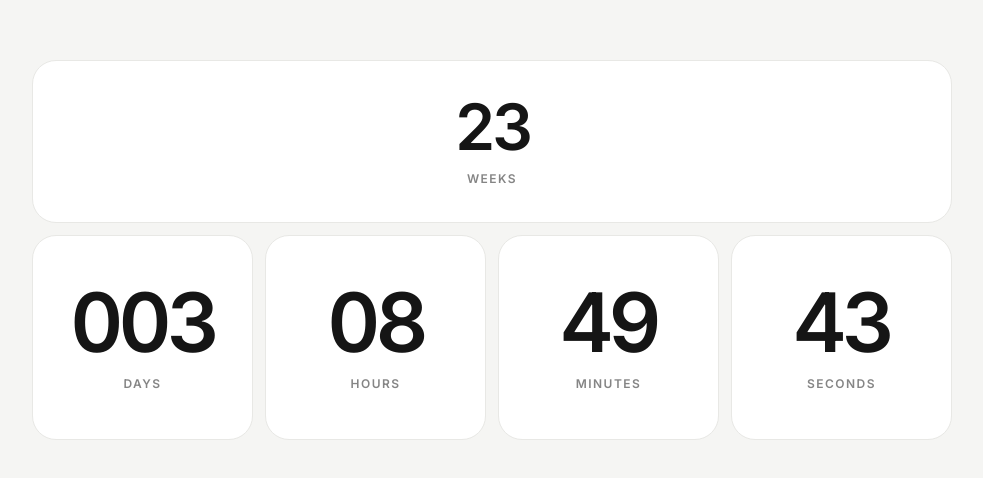
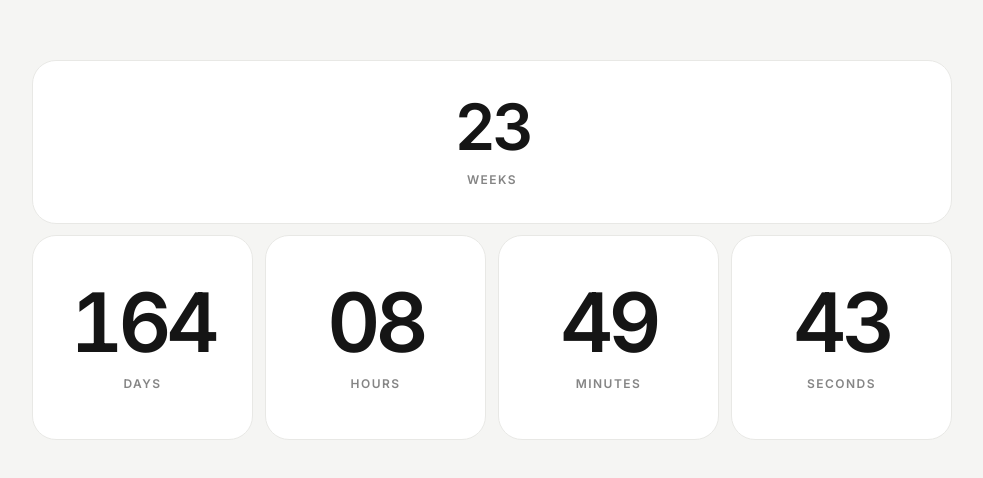
Before and after one commit to Nuugarn/Nub, a plain HTML site: page index.html in a window 1280 px wide. Shown: the part 150-628 px from the top of the page, without its empty margins (148-1131 px from the left). Drawn offline with Linux system fonts and the light colour scheme.

Commit message:
Update countdown day total and add modern tick animations

```diff
--- a/index.html
+++ b/index.html
@@ -15,39 +15,86 @@
     main { width:min(920px,100%); }
     .weeks { margin-bottom:12px; }
     .countdown { display:grid; grid-template-columns:repeat(4,1fr); gap:12px; }
-    .unit { background:var(--card); border:1px solid var(--border); border-radius:24px; padding:clamp(28px,5vw,48px) 16px; text-align:center; }
+    .unit { background:var(--card); border:1px solid var(--border); border-radius:24px; padding:clamp(28px,5vw,48px) 16px; text-align:center; will-change:transform,opacity; }
     .weeks .unit { padding:clamp(24px,4vw,36px) 16px; }
     .number { display:block; font-size:clamp(42px,8vw,82px); line-height:.95; font-weight:600; letter-spacing:-.06em; font-variant-numeric:tabular-nums; }
     .weeks .number { font-size:clamp(36px,6vw,64px); }
     .label { display:block; margin-top:14px; color:var(--muted); font-size:12px; font-weight:600; letter-spacing:.12em; text-transform:uppercase; }
+
+    /* Subtle 2-second transition: soft blink + tiny modern shake. Seconds are intentionally excluded. */
+    .unit.tick { animation: tick 2s cubic-bezier(.22,1,.36,1) both; }
+    @keyframes tick {
+      0%   { opacity:1; transform:translate3d(0,0,0) scale(1); }
+      12%  { opacity:.52; transform:translate3d(-2px,0,0) scale(.997); }
+      24%  { opacity:1; transform:translate3d(2px,0,0) scale(1); }
+      36%  { opacity:.62; transform:translate3d(-1.5px,0,0); }
+      48%  { opacity:1; transform:translate3d(1.5px,0,0); }
+      62%  { opacity:.78; transform:translate3d(-.8px,0,0); }
+      78%  { opacity:.94; transform:translate3d(.4px,0,0); }
+      100% { opacity:1; transform:translate3d(0,0,0) scale(1); }
+    }
+    @media (prefers-reduced-motion: reduce) { .unit.tick { animation:fadeTick 2s ease both; } }
+    @keyframes fadeTick { 0%,100%{opacity:1} 25%{opacity:.55} 50%{opacity:1} 75%{opacity:.7} }
     @media (max-width:640px) { .countdown { grid-template-columns:repeat(2,1fr); gap:10px; } .unit { border-radius:20px; padding:30px 12px; } .weeks .unit { padding:26px 12px; } }
   </style>
 </head>
 <body>
   <main aria-label="Countdown to February 1, 2027">
     <section class="weeks">
-      <div class="unit"><span class="number" id="weeks">00</span><span class="label">Weeks</span></div>
+      <div class="unit" id="weeksCard"><span class="number" id="weeks">00</span><span class="label">Weeks</span></div>
     </section>
     <section class="countdown">
-      <div class="unit"><span class="number" id="days">000</span><span class="label">Days</span></div>
-      <div class="unit"><span class="number" id="hours">00</span><span class="label">Hours</span></div>
-      <div class="unit"><span class="number" id="minutes">00</span><span class="label">Minutes</span></div>
-      <div class="unit"><span class="number" id="seconds">00</span><span class="label">Seconds</span></div>
+      <div class="unit" id="daysCard"><span class="number" id="days">000</span><span class="label">Days</span></div>
+      <div class="unit" id="hoursCard"><span class="number" id="hours">00</span><span class="label">Hours</span></div>
+      <div class="unit" id="minutesCard"><span class="number" id="minutes">00</span><span class="label">Minutes</span></div>
+      <div class="unit" id="secondsCard"><span class="number" id="seconds">00</span><span class="label">Seconds</span></div>
     </section>
   </main>
   <script>
     const target = new Date("2027-02-01T00:00:00+07:00").getTime();
-    const weeksEl=document.getElementById("weeks"), daysEl=document.getElementById("days"), hoursEl=document.getElementById("hours"), minutesEl=document.getElementById("minutes"), secondsEl=document.getElementById("seconds");
-    function updateCountdown(){
-      const remaining=Math.max(0,target-Date.now());
-      const weeks=Math.floor(remaining/604800000);
-      const days=Math.floor((remaining%604800000)/86400000);
-      const hours=Math.floor((remaining%86400000)/3600000);
-      const minutes=Math.floor((remaining%3600000)/60000);
-      const seconds=Math.floor((remaining%60000)/1000);
-      weeksEl.textContent=String(weeks).padStart(2,"0"); daysEl.textContent=String(days).padStart(3,"0"); hoursEl.textContent=String(hours).padStart(2,"0"); minutesEl.textContent=String(minutes).padStart(2,"0"); secondsEl.textContent=String(seconds).padStart(2,"0");
+    const values = {
+      weeks: document.getElementById("weeks"),
+      days: document.getElementById("days"),
+      hours: document.getElementById("hours"),
+      minutes: document.getElementById("minutes"),
+      seconds: document.getElementById("seconds")
+    };
+    const cards = {
+      weeks: document.getElementById("weeksCard"),
+      days: document.getElementById("daysCard"),
+      hours: document.getElementById("hoursCard"),
+      minutes: document.getElementById("minutesCard"),
+      seconds: document.getElementById("secondsCard")
+    };
+    let previous = null;
+
+    function animateChange(unit) {
+      if (unit === "seconds") return;
+      const card = cards[unit];
+      card.classList.remove("tick");
+      void card.offsetWidth;
+      card.classList.add("tick");
     }
-    updateCountdown(); setInterval(updateCountdown,1000);
+
+    function updateCountdown() {
+      const remaining = Math.max(0, target - Date.now());
+      const totalDays = Math.floor(remaining / 86400000);
+      const weeks = Math.floor(totalDays / 7);
+      const hours = Math.floor((remaining % 86400000) / 3600000);
+      const minutes = Math.floor((remaining % 3600000) / 60000);
+      const seconds = Math.floor((remaining % 60000) / 1000);
+      const current = { weeks, days: totalDays, hours, minutes, seconds };
+
+      for (const unit of ["weeks", "days", "hours", "minutes", "seconds"]) {
+        const digits = unit === "days" ? 3 : 2;
+        values[unit].textContent = String(current[unit]).padStart(digits, "0");
+        if (previous !== null && current[unit] !== previous[unit]) animateChange(unit);
+      }
+      previous = current;
+    }
+
+    updateCountdown();
+    setInterval(updateCountdown, 1000);
   </script>
 </body>
 </html>
```
